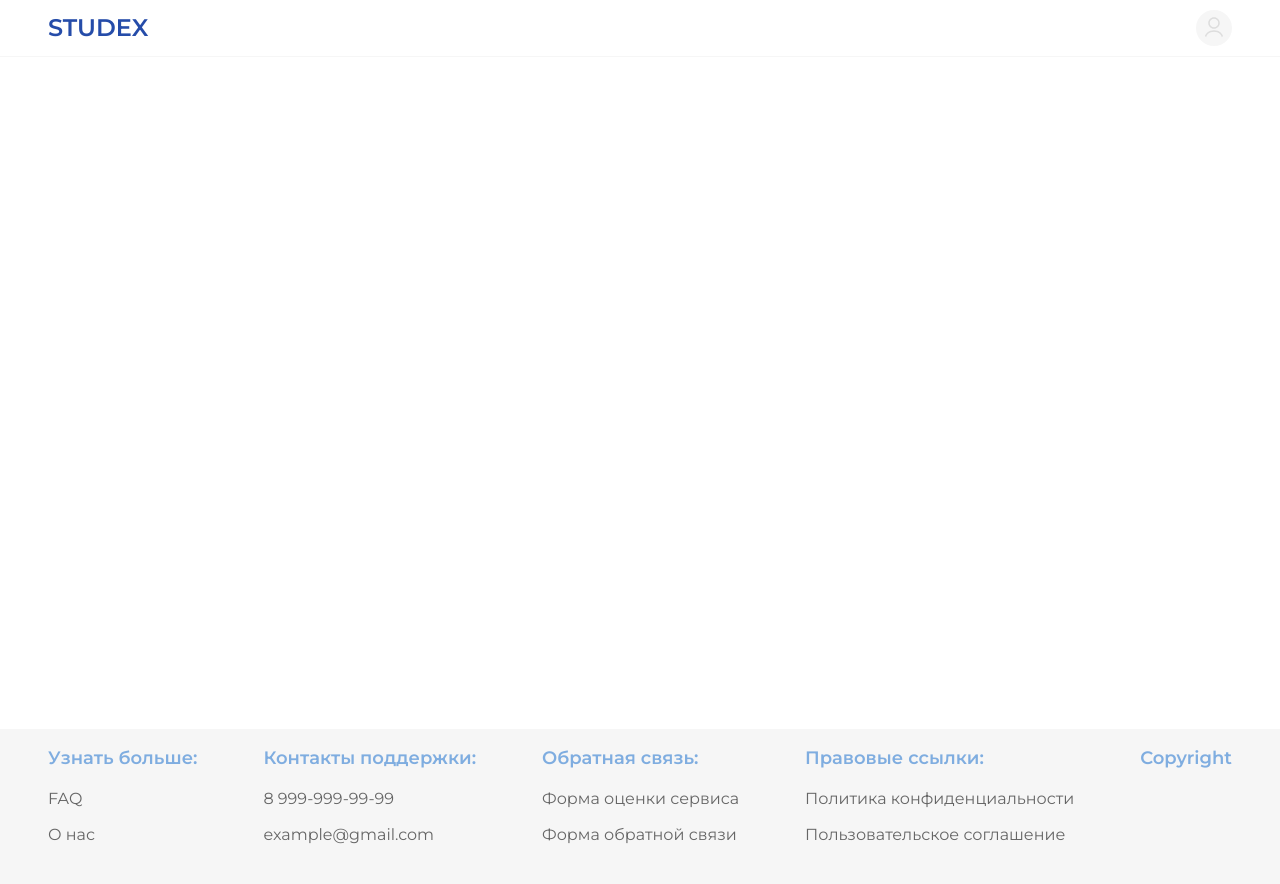
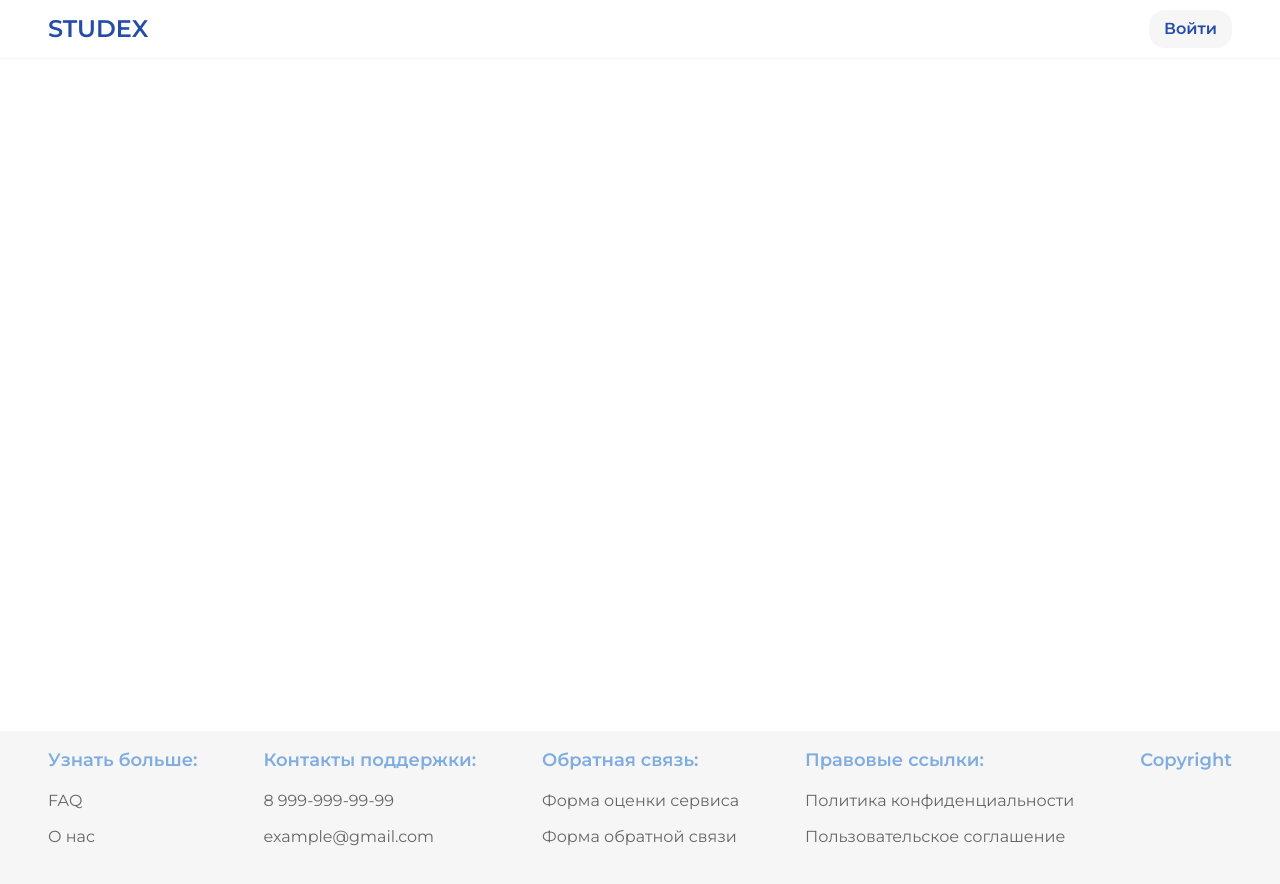
Before and after one commit to Somnitelno-no-okeey/studex_frontend, a React (Vite) app: page / in a window 1280 px wide. Built offline with nearby package versions, Linux system fonts and the light colour scheme; no server answers.

Commit message:
Добавит кнопку входа в header

```diff
--- a/src/api/authApi.js
+++ b/src/api/authApi.js
@@ -79,7 +79,7 @@ export const authApi = baseApi.injectEndpoints({
 
     logout: builder.mutation({
       query: () => ({
-        url: '/auth/logout',
+        url: '/auth/logout/',
         method: 'POST',
       }),
 
--- a/src/components/ui/Header/Header.jsx
+++ b/src/components/ui/Header/Header.jsx
@@ -3,15 +3,18 @@ import styles from './header.module.css'
 import userIcon from '../../../assets/icons/Users.svg'
 import { Link } from 'react-router'
 import ProfileMenu from '../ProfileMenu'
+import { useSelector } from 'react-redux'
 
 export default function Header() {
   const [isProfileMenuVisible, setIsProfileMenuVisible] = useState(false)
+  const { isAuthenticated } = useSelector((state) => state.authSlice)
   return (
     <>
       <header>
         <Link to="/" className={styles.logo}>
           STUDEX
         </Link>
+        {isAuthenticated ? (
           <button
             type="button"
             onClick={() => setIsProfileMenuVisible((prev) => !prev)}
@@ -22,6 +25,12 @@ export default function Header() {
               className={styles['user-icon']}
             />
           </button>
+        ) : (
+          <Link to="/login" className={styles.link}>
+            Войти
+          </Link>
+        )}
+
         {isProfileMenuVisible && <ProfileMenu />}
       </header>
       {isProfileMenuVisible && <div className={styles['blur-overlay']} />}
--- a/src/components/ui/Header/header.module.css
+++ b/src/components/ui/Header/header.module.css
@@ -39,3 +39,11 @@ html:has(.blur-overlay) {
   z-index: 999;
   pointer-events: none;
 }
+
+.link {
+  padding: 7px 15px;
+  border-radius: var(--radius-M);
+  background: var(--color-dark-white);
+  color: var(--color-main);
+  font-weight: 600;
+}
--- a/src/components/ui/Profile/Profile.jsx
+++ b/src/components/ui/Profile/Profile.jsx
@@ -9,10 +9,20 @@ import QuestionIcon from '../../../assets/icons/message-question.svg'
 import { ProfileView } from '../../../const'
 import { useNavigate } from 'react-router'
 import { useSelector } from 'react-redux'
+import { useLogoutMutation } from '../../../api/authApi'
 
 export default function Profile({ handleNavigate }) {
   const navigate = useNavigate()
   const { user } = useSelector((state) => state.authSlice)
+  const [logout] = useLogoutMutation()
+
+  const onLogout = async () => {
+    try {
+      await logout().unwrap()
+    } catch (error) {
+      console.error(error)
+    }
+  }
 
   return (
     <ProfileLayout>
@@ -48,9 +58,15 @@ export default function Profile({ handleNavigate }) {
         />
       </div>
 
-      <button type="button" className={styles['logout-button']}>
-        Выйти
-      </button>
+      <form>
+        <button
+          type="submit"
+          className={styles['logout-button']}
+          onClick={onLogout}
+        >
+          Выйти
+        </button>
+      </form>
     </ProfileLayout>
   )
 }
```
Lines whose indentation alone changed are shown as unchanged.
